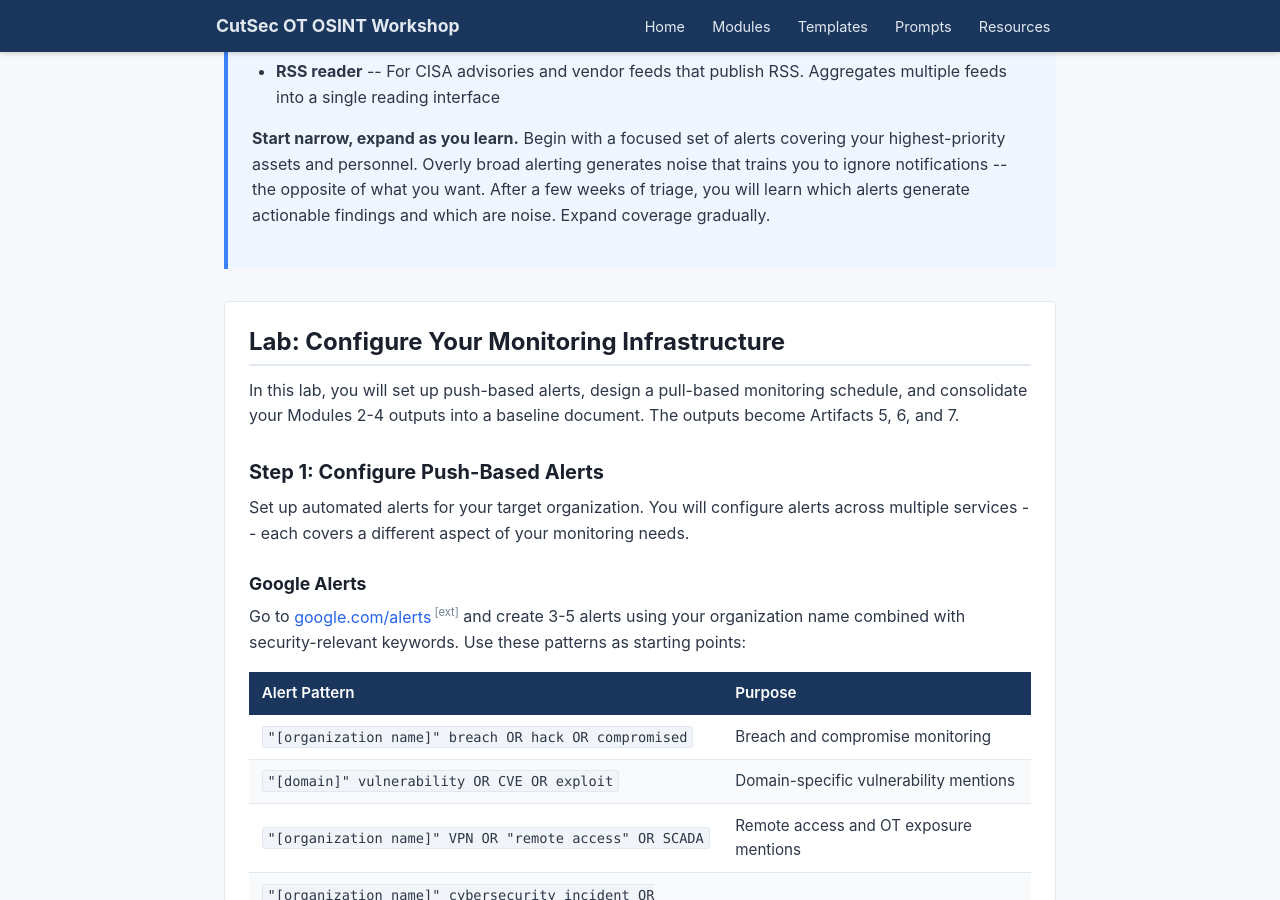
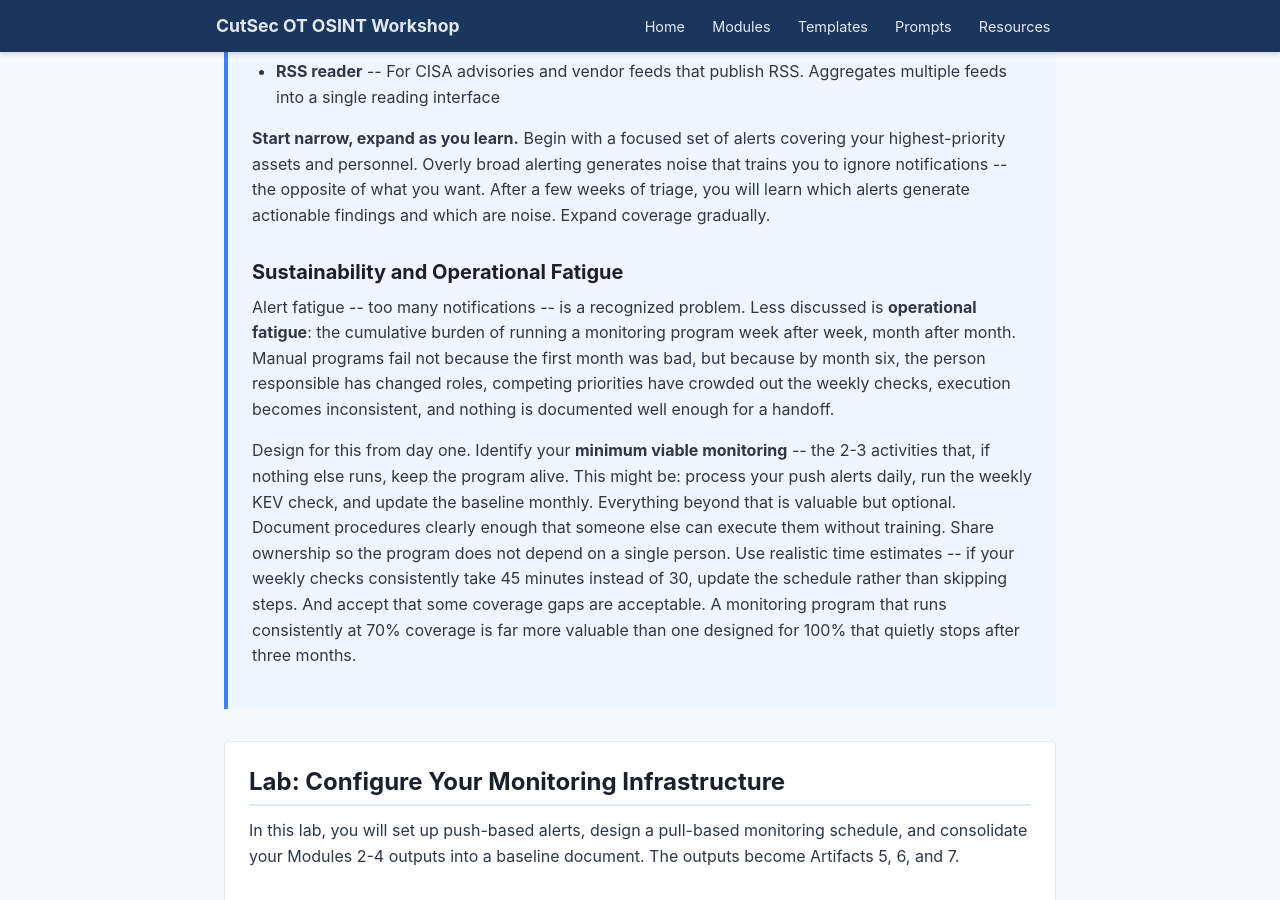
Before and after one commit to cutaway-security/ot-osint-program-workshop, a Jekyll site: the page built from modules/m5-monitoring-alerting.html, in a window 1280 px wide and 900 px high, scrolled down 1993 px. Built offline with Jekyll 4.4.1, drawn with Linux system fonts in a browser that asks for light colours.

Commit message:
Add M5 sustainability and operational fatigue subsection
New overview subsection covering alert fatigue vs operational fatigue,
why manual monitoring programs fail over time, minimum viable
monitoring concept, and designing for sustainability from day one.

Co-Authored-By: Claude Opus 4.6 <noreply@anthropic.com>

```diff
--- a/modules/m5-monitoring-alerting.html
+++ b/modules/m5-monitoring-alerting.html
@@ -95,6 +95,12 @@ next_module_title: "M6: Runbook Development"
   </ul>
 
   <p><strong>Start narrow, expand as you learn.</strong> Begin with a focused set of alerts covering your highest-priority assets and personnel. Overly broad alerting generates noise that trains you to ignore notifications -- the opposite of what you want. After a few weeks of triage, you will learn which alerts generate actionable findings and which are noise. Expand coverage gradually.</p>
+
+  <h3>Sustainability and Operational Fatigue</h3>
+
+  <p>Alert fatigue -- too many notifications -- is a recognized problem. Less discussed is <strong>operational fatigue</strong>: the cumulative burden of running a monitoring program week after week, month after month. Manual programs fail not because the first month was bad, but because by month six, the person responsible has changed roles, competing priorities have crowded out the weekly checks, execution becomes inconsistent, and nothing is documented well enough for a handoff.</p>
+
+  <p>Design for this from day one. Identify your <strong>minimum viable monitoring</strong> -- the 2-3 activities that, if nothing else runs, keep the program alive. This might be: process your push alerts daily, run the weekly KEV check, and update the baseline monthly. Everything beyond that is valuable but optional. Document procedures clearly enough that someone else can execute them without training. Share ownership so the program does not depend on a single person. Use realistic time estimates -- if your weekly checks consistently take 45 minutes instead of 30, update the schedule rather than skipping steps. And accept that some coverage gaps are acceptable. A monitoring program that runs consistently at 70% coverage is far more valuable than one designed for 100% that quietly stops after three months.</p>
 </section>
 
 <section class="module-lab">
```
